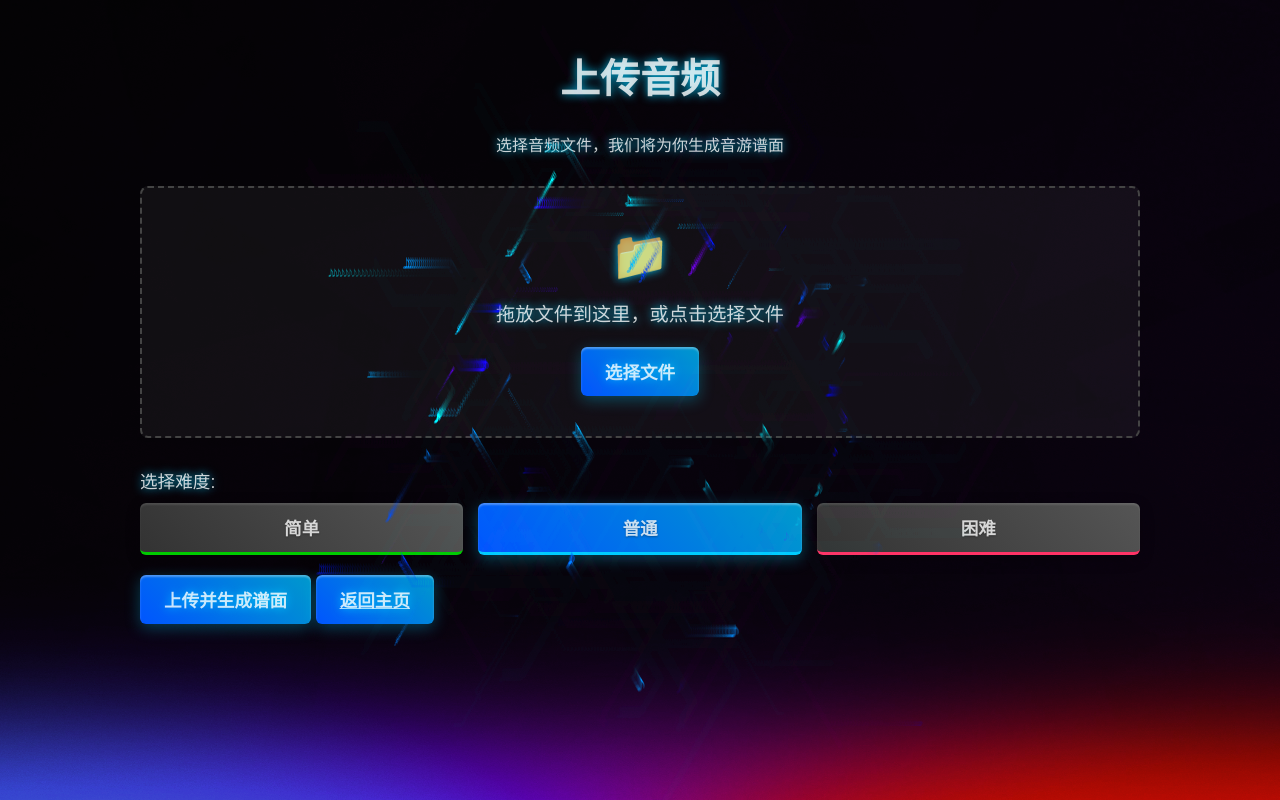
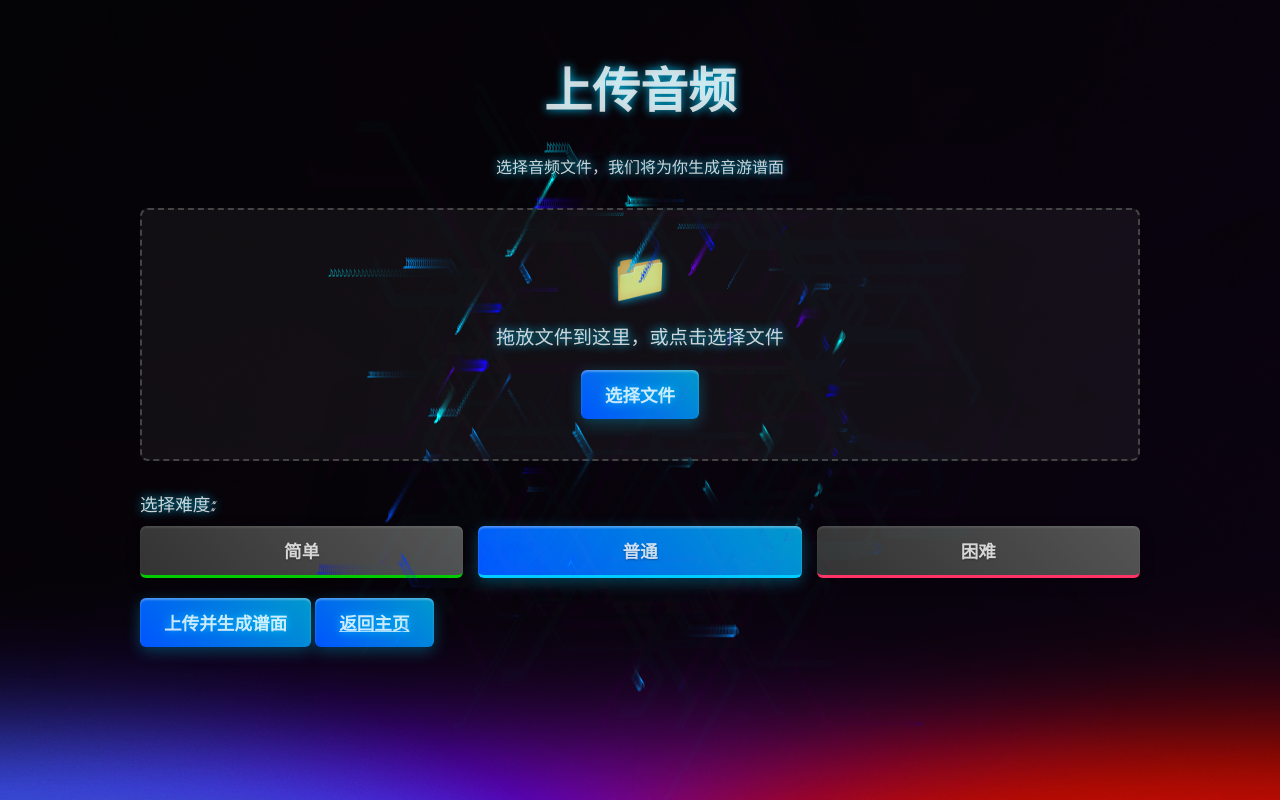
Before and after one commit to hcxxxxxx/AlgoRhythm, a Flask app: page /upload in a window 1280 px wide. Run offline with Flask 2, Linux system fonts and the light colour scheme; some web fonts are replaced.

Commit message:
Add fonts

```diff
--- a/static/css/style.css
+++ b/static/css/style.css
@@ -1,12 +1,19 @@
 @font-face {
     font-family: 'Facon';
-    src: url('../../src/fonts/Facon-2.ttf') format('ttf');
+    src: url('../fonts/Facon-4pK4.woff') format('woff');
+    font-weight: normal;
+    font-style: normal;
+}
+
+@font-face {
+    font-family: 'Hanyi';
+    src: url('../fonts/Hanyi.ttf') format('truetype');
     font-weight: normal;
     font-style: normal;
 }
 
 body {
-    font-family: 'Arial', sans-serif;
+    font-family: 'Facon', 'Hanyi', sans-serif;
     margin: 0;
     padding: 0;
     background-color: #121212;
@@ -46,12 +53,13 @@ body::before {
 
 /* 页面标题 */
 .page-title {
+    font-size: 1em;
     text-align: center;
     margin-bottom: 30px;
 }
 
 .page-title h1 {
-    font-size: 2.5em;
+    font-size: 3em;
     color: rgba(255, 255, 255, 0.8);
     text-shadow: 0 0 10px rgba(0, 204, 255, 0.9);
 }
@@ -831,6 +839,7 @@ footer {
 .footer-content,
 .game-instructions h3,
 .game-instructions p {
+    font-family: 'Facon', 'Hanyi', sans-serif;
     color: rgba(255, 255, 255, 0.8);
     text-shadow: 0 0 10px rgba(0, 204, 255, 0.9);
 }
```
Also changed, not shown: src/fonts/Facon-2.ttf (deleted), static/fonts/Facon-4pK4.woff (added), 1 other file.
